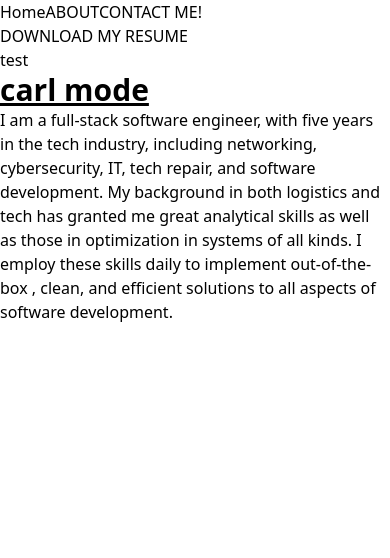
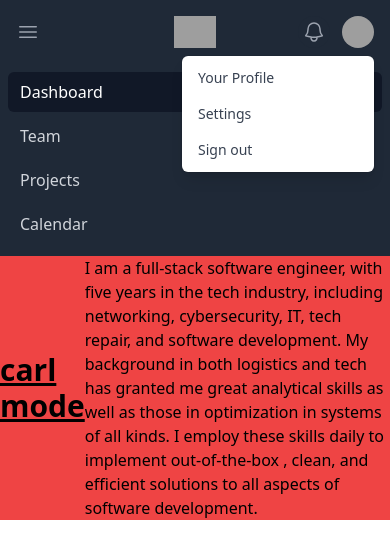
Before and after one commit to carldamey/personal-portfolio, a Next.js app: page / in a window 390 px wide. Shown: the top 558 px of the page. Built offline with nearby package versions, Linux system fonts and the light colour scheme; grey boxes are pictures that could not be loaded.

Commit message:
begins reimplementation of navbar

```diff
--- a/components/Navbar.js
+++ b/components/Navbar.js
@@ -5,15 +5,107 @@
 
 export default function Navbar() {
 	return (
-		<nav>
-			<Link href="/">Home</Link>
-			<Link href="/about">ABOUT</Link>
-			<Link href="/contact">CONTACT ME!</Link>
-			<ResumeDownload />
-			<h1>test</h1>
-			{/* <a href={Resume} download="Carl Damey Resume">DOWNLOAD MY RESUME */}
-			{/* <button className={classes.navLink}>DOWNLOAD MY RESUME</button> */}
-			{/* </a> */}
-		</nav>
+		// <nav>
+		// 	<Link href="/">Home</Link>
+		// 	<Link href="/about">ABOUT</Link>
+		// 	<Link href="/contact">CONTACT ME!</Link>
+		// 	<ResumeDownload />
+		// 	<h1>test</h1>
+		// 	{/* <a href={Resume} download="Carl Damey Resume">DOWNLOAD MY RESUME */}
+		// 	{/* <button className={classes.navLink}>DOWNLOAD MY RESUME</button> */}
+		// 	{/* </a> */}
+		// </nav>
+		<nav class="bg-gray-800">
+  <div class="mx-auto max-w-7xl px-2 sm:px-6 lg:px-8">
+    <div class="relative flex h-16 items-center justify-between">
+      <div class="absolute inset-y-0 left-0 flex items-center sm:hidden">
+        {/* <!-- Mobile menu button--> */}
+        <button type="button" class="relative inline-flex items-center justify-center rounded-md p-2 text-gray-400 hover:bg-gray-700 hover:text-white focus:outline-none focus:ring-2 focus:ring-inset focus:ring-white" aria-controls="mobile-menu" aria-expanded="false">
+          <span class="absolute -inset-0.5"></span>
+          <span class="sr-only">Open main menu</span>
+          {/* <!--
+            Icon when menu is closed.
+
+            Menu open: "hidden", Menu closed: "block"
+          --> */}
+          <svg class="block h-6 w-6" fill="none" viewBox="0 0 24 24" stroke-width="1.5" stroke="currentColor" aria-hidden="true">
+            <path stroke-linecap="round" stroke-linejoin="round" d="M3.75 6.75h16.5M3.75 12h16.5m-16.5 5.25h16.5" />
+          </svg>
+          {/* <!--
+            Icon when menu is open.
+
+            Menu open: "block", Menu closed: "hidden" */}
+          {/* --> */}
+          <svg class="hidden h-6 w-6" fill="none" viewBox="0 0 24 24" stroke-width="1.5" stroke="currentColor" aria-hidden="true">
+            <path stroke-linecap="round" stroke-linejoin="round" d="M6 18L18 6M6 6l12 12" />
+          </svg>
+        </button>
+      </div>
+      <div class="flex flex-1 items-center justify-center sm:items-stretch sm:justify-start">
+        <div class="flex flex-shrink-0 items-center">
+          <img class="h-8 w-auto" src="https://tailwindui.com/img/logos/mark.svg?color=indigo&shade=500" alt="Your Company"/>
+        </div>
+        <div class="hidden sm:ml-6 sm:block">
+          <div class="flex space-x-4">
+            {/* <!-- Current: "bg-gray-900 text-white", Default: "text-gray-300 hover:bg-gray-700 hover:text-white" --> */}
+            <a href="#" class="bg-gray-900 text-white rounded-md px-3 py-2 text-sm font-medium" aria-current="page">Dashboard</a>
+            <a href="#" class="text-gray-300 hover:bg-gray-700 hover:text-white rounded-md px-3 py-2 text-sm font-medium">Team</a>
+            <a href="#" class="text-gray-300 hover:bg-gray-700 hover:text-white rounded-md px-3 py-2 text-sm font-medium">Projects</a>
+            <a href="#" class="text-gray-300 hover:bg-gray-700 hover:text-white rounded-md px-3 py-2 text-sm font-medium">Calendar</a>
+          </div>
+        </div>
+      </div>
+      <div class="absolute inset-y-0 right-0 flex items-center pr-2 sm:static sm:inset-auto sm:ml-6 sm:pr-0">
+        <button type="button" class="relative rounded-full bg-gray-800 p-1 text-gray-400 hover:text-white focus:outline-none focus:ring-2 focus:ring-white focus:ring-offset-2 focus:ring-offset-gray-800">
+          <span class="absolute -inset-1.5"></span>
+          <span class="sr-only">View notifications</span>
+          <svg class="h-6 w-6" fill="none" viewBox="0 0 24 24" stroke-width="1.5" stroke="currentColor" aria-hidden="true">
+            <path stroke-linecap="round" stroke-linejoin="round" d="M14.857 17.082a23.848 23.848 0 005.454-1.31A8.967 8.967 0 0118 9.75v-.7V9A6 6 0 006 9v.75a8.967 8.967 0 01-2.312 6.022c1.733.64 3.56 1.085 5.455 1.31m5.714 0a24.255 24.255 0 01-5.714 0m5.714 0a3 3 0 11-5.714 0" />
+          </svg>
+        </button>
+
+        {/* <!-- Profile dropdown --> */}
+        <div class="relative ml-3">
+          <div>
+            <button type="button" class="relative flex rounded-full bg-gray-800 text-sm focus:outline-none focus:ring-2 focus:ring-white focus:ring-offset-2 focus:ring-offset-gray-800" id="user-menu-button" aria-expanded="false" aria-haspopup="true">
+              <span class="absolute -inset-1.5"></span>
+              <span class="sr-only">Open user menu</span>
+              <img class="h-8 w-8 rounded-full" src="https://images.unsplash.com/photo-1472099645785-5658abf4ff4e?ixlib=rb-1.2.1&ixid=eyJhcHBfaWQiOjEyMDd9&auto=format&fit=facearea&facepad=2&w=256&h=256&q=80" alt=""/>
+            </button>
+          </div>
+
+          {/* <!--
+            Dropdown menu, show/hide based on menu state.
+
+            Entering: "transition ease-out duration-100"
+              From: "transform opacity-0 scale-95"
+              To: "transform opacity-100 scale-100"
+            Leaving: "transition ease-in duration-75"
+              From: "transform opacity-100 scale-100"
+              To: "transform opacity-0 scale-95"
+          --> */}
+          <div class="absolute right-0 z-10 mt-2 w-48 origin-top-right rounded-md bg-white py-1 shadow-lg ring-1 ring-black ring-opacity-5 focus:outline-none" role="menu" aria-orientation="vertical" aria-labelledby="user-menu-button" tabindex="-1">
+            {/* <!-- Active: "bg-gray-100", Not Active: "" --> */}
+            <a href="#" class="block px-4 py-2 text-sm text-gray-700" role="menuitem" tabindex="-1" id="user-menu-item-0">Your Profile</a>
+            <a href="#" class="block px-4 py-2 text-sm text-gray-700" role="menuitem" tabindex="-1" id="user-menu-item-1">Settings</a>
+            <a href="#" class="block px-4 py-2 text-sm text-gray-700" role="menuitem" tabindex="-1" id="user-menu-item-2">Sign out</a>
+          </div>
+        </div>
+      </div>
+    </div>
+  </div>
+
+  {/* <!-- Mobile menu, show/hide based on menu state. --> */}
+  <div class="sm:hidden" id="mobile-menu">
+    <div class="space-y-1 px-2 pb-3 pt-2">
+      {/* <!-- Current: "bg-gray-900 text-white", Default: "text-gray-300 hover:bg-gray-700 hover:text-white" --> */}
+      <a href="#" class="bg-gray-900 text-white block rounded-md px-3 py-2 text-base font-medium" aria-current="page">Dashboard</a>
+      <a href="#" class="text-gray-300 hover:bg-gray-700 hover:text-white block rounded-md px-3 py-2 text-base font-medium">Team</a>
+      <a href="#" class="text-gray-300 hover:bg-gray-700 hover:text-white block rounded-md px-3 py-2 text-base font-medium">Projects</a>
+      <a href="#" class="text-gray-300 hover:bg-gray-700 hover:text-white block rounded-md px-3 py-2 text-base font-medium">Calendar</a>
+    </div>
+  </div>
+</nav>
+
 	)
 }
--- a/pages/index.js
+++ b/pages/index.js
@@ -9,11 +9,21 @@
 	return (
 		<>
 			<Head>
-				<title >Carl Damey</title>
-				<meta name="description" content="Generated by create next app" />
-				<meta name="viewport" content="width=device-width, initial-scale=1" />
-				<link rel="icon" href="/favicon.ico" />
+				<title>Carl Damey</title>
+				<meta
+					name="description"
+					content="Generated by create next app"
+				/>
+				<meta
+					name="viewport"
+					content="width=device-width, initial-scale=1"
+				/>
+				<link
+					rel="icon"
+					href="/favicon.ico"
+				/>
 			</Head>
+			<body className=" bg-red-500 flex items-center">
 				<h1 className="text-3xl font-bold underline">carl mode</h1>
 				<p>
 					I am a full-stack software engineer, with five years in the tech
@@ -24,6 +34,7 @@
 					out-of-the-box , clean, and efficient solutions to all aspects of
 					software development.
 				</p>
+			</body>
 		</>
 	)
 }
```
Lines whose indentation alone changed are shown as unchanged.
